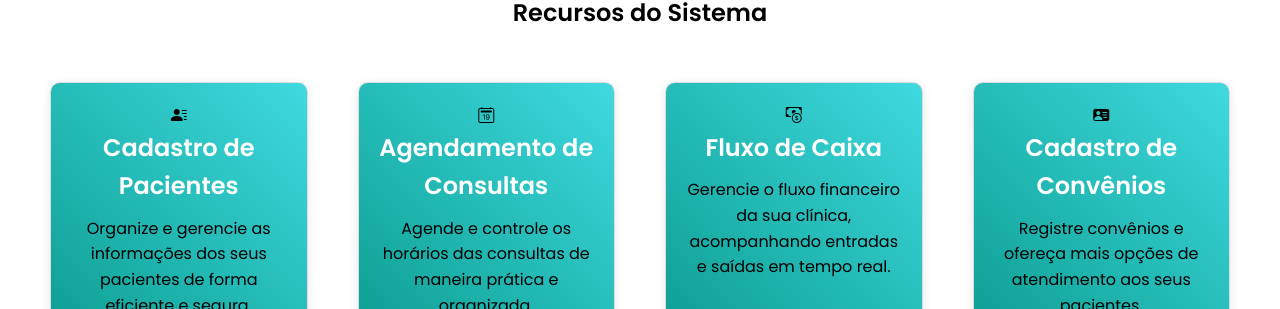
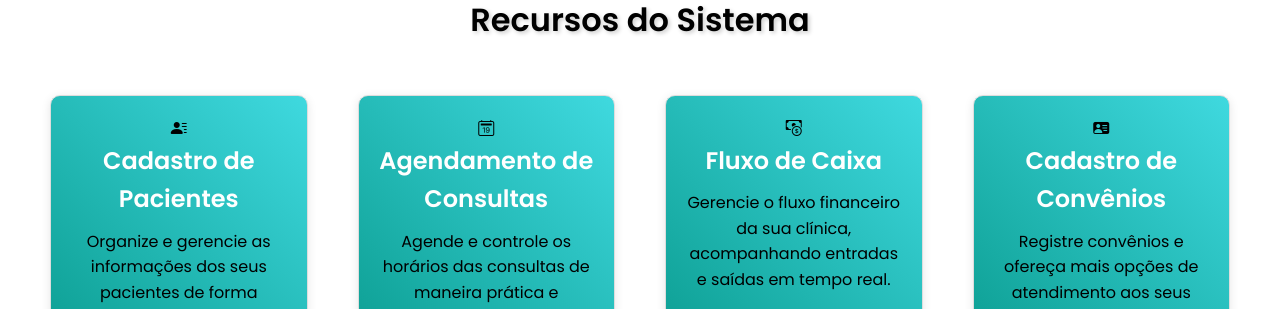
Before and after one commit to SuporteNSBaseTech/ladingpage, a plain HTML site: page index.html in a window 1280 px wide. Shown: the part 791-1100 px from the top of the page. Drawn offline with nearby package versions, Linux system fonts and the light colour scheme.

Commit message:
estilo de recursos

```diff
--- a/styles.css
+++ b/styles.css
@@ -164,6 +164,15 @@ header {
     padding: 60px 20px;
 }
 
+.features-container h2 {
+    font-size: 2rem;
+    color: black; /* Define a cor preta */
+    margin-bottom: 20px;
+    text-shadow: 2px 2px 4px rgba(0, 0, 0, 0.2); /* Adiciona sombra ao texto */
+}
+
+
+
 .features-container {
     max-width: 1200px;
     margin: 0 auto;
@@ -177,6 +186,8 @@ header {
     margin-top: 40px;
 }
 
+
+
 .feature-card {
     background: linear-gradient(45deg, rgb(12, 158, 146) 0%, rgb(63, 217, 223) 100%);
     padding: 20px;
@@ -186,11 +197,12 @@ header {
     padding: 20px;
     margin: 10px;
     text-align: center;
-    transition: transform 0.3s ease-in-out;
+    transition: transform 0.3s ease-in-out, box-shadow 0.3s ease-in-out; /* Transição suave */
 }
 
 .feature-card:hover {
-    transform: translateY(-5px); /* Movimento para cima ao passar o mouse */
+    transform: translateY(-10px); /* Elevação no hover */
+    box-shadow: 0 6px 15px rgba(0, 0, 0, 0.3); /* Sombra mais profunda no hover */
 }
 
 .feature-card img {
@@ -203,6 +215,7 @@ header {
     margin-bottom: 10px;
     color: white;
 }
+
 
 /* Seção de Planos */
 .pricing-section {
```
